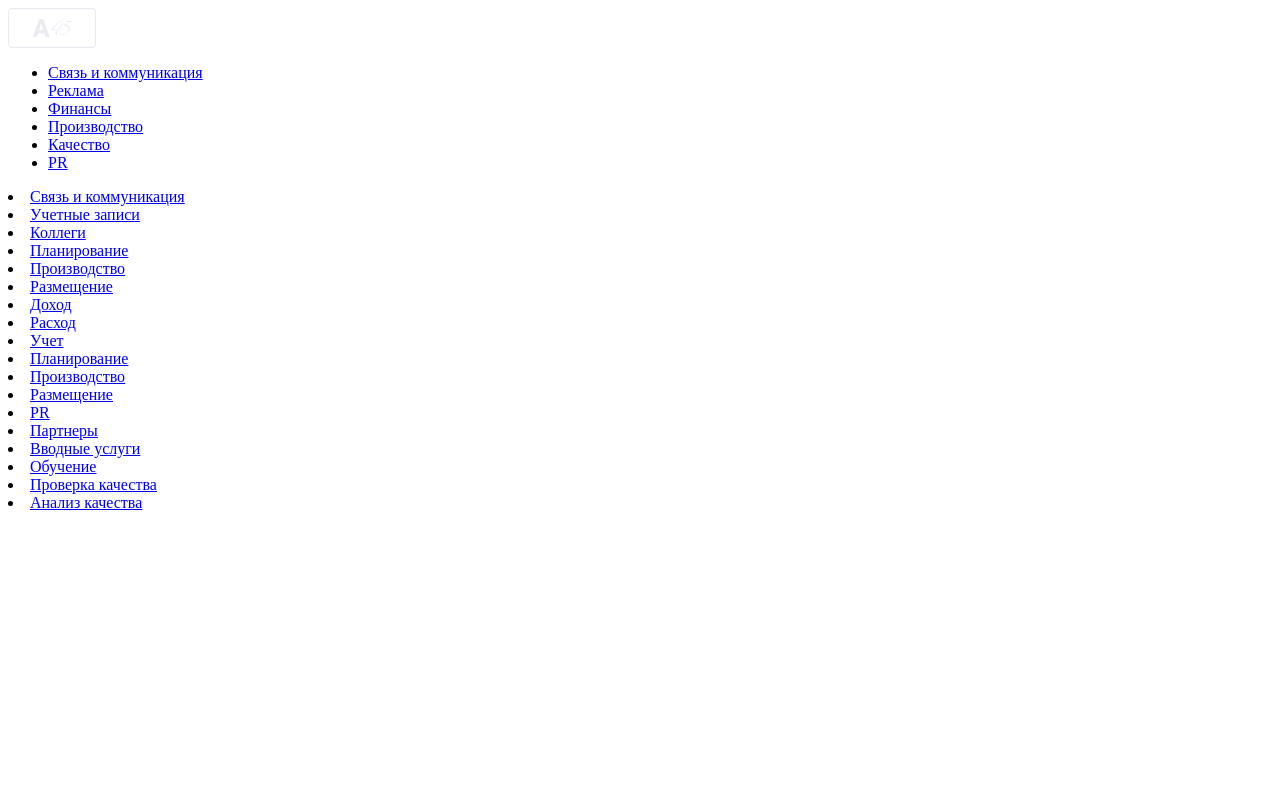
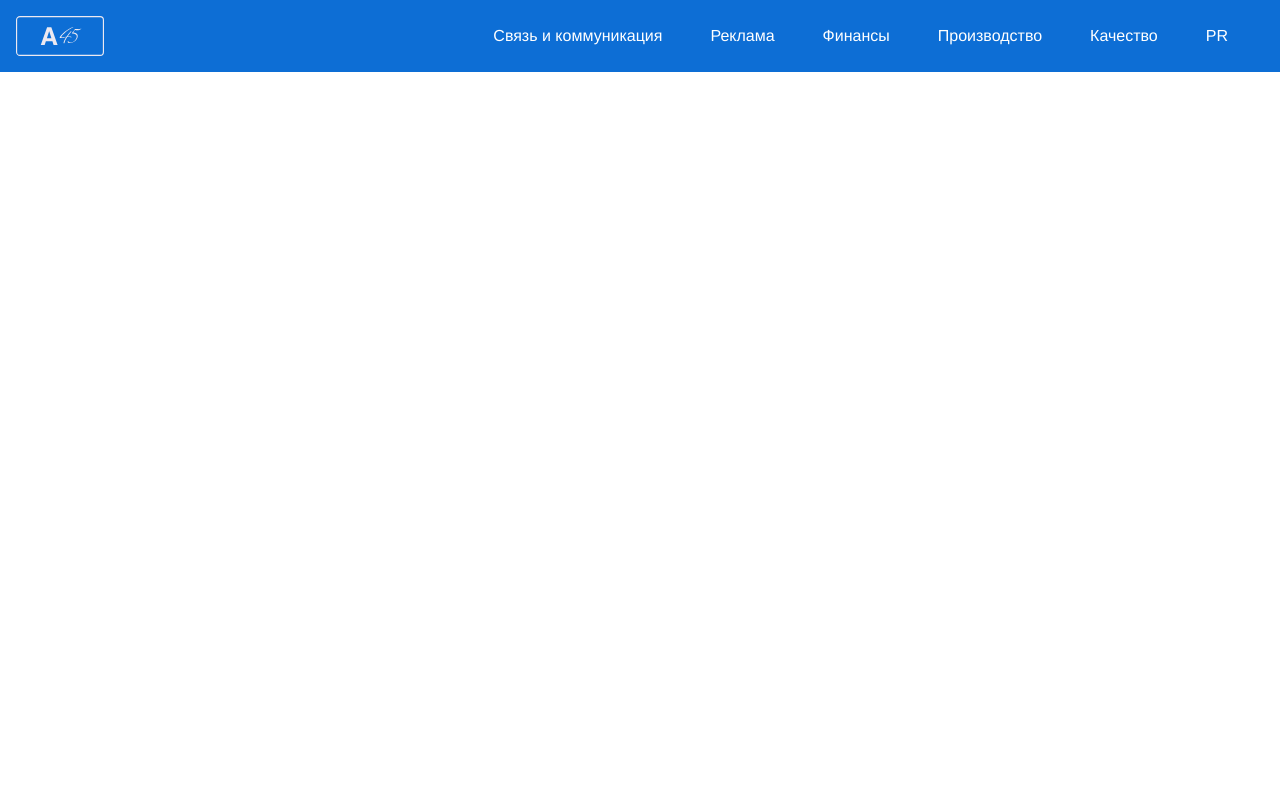
Before and after one commit to AlexErkovich/DASHBOARD, a PHP site: page /menu.php in a window 1280 px wide. Run offline with PHP 8.4, Linux system fonts and the light colour scheme.

Commit message:
21 SEPTEMBER 19.27

```diff
--- /dev/null
+++ b/css/menu.css
@@ -0,0 +1,101 @@
+/* Стили для меню */
+body {
+  margin: 0;
+  font-family: Helvetica, Arial, sans-serif;
+  font-size: 16px;
+  font-weight: 100;
+}
+
+#menu {
+  background-color: #0d6ed5;
+  color: #fff;
+  display: flex;
+  justify-content: space-between;
+  align-items: center;
+  height: fit-content;
+  padding: 0px 16px 16px;
+}
+
+#menu ul {
+  list-style: none;
+  margin: 0;
+  padding: 0;
+  display: flex;
+}
+
+#menu ul li {
+  margin-right: 24px;
+  position: relative;
+  width: fit-content;
+}
+
+#menu ul li a {
+  text-decoration: none;
+  color: #fff;
+  padding: 12px;
+}
+
+#menu ul li a:hover {
+  background-color: rgba(255, 0, 0, 0.994);
+  border-radius: 5px;
+}
+
+/* Скрыть подменю по умолчанию */
+.sub-menu {
+  display: none;
+}
+
+/* Стили для подразделов */
+.sub-menu {
+  position: absolute;
+  background-color: #0d6ed5;
+  width: fit-content;
+  top: 340%;
+  padding: 24px;
+  flex-direction: column;
+  justify-content: center;
+  left: 0;
+  z-index: 0;
+  border-radius: 8px;
+}
+
+.sub-menu li {
+  width: 100%;
+  margin: 0;
+  padding: 16px;
+  word-wrap: break-word; /* Перенос слов */
+}
+
+/* Медиа-запрос для мобильных устройств */
+@media screen and (max-width: 414px) {
+  #menu {
+    flex-direction: column;
+  }
+
+  #menu ul {
+    flex-direction: column;
+  }
+
+  #menu ul li {
+    margin-right: 0;
+    margin-bottom: 10px;
+  }
+
+  .sub-menu {
+    width: 100%;
+  }
+
+  /* Остальные стили остаются без изменений */
+
+  /* Скрыть основное меню на мобильных устройствах */
+  @media screen and (max-width: 414px) {
+    #menu ul {
+      display: none;
+    }
+
+    #menu.mobile-menu-active ul {
+      display: flex;
+      flex-direction: column;
+    }
+  }
+}
--- a/index.php
+++ b/index.php
@@ -6,7 +6,6 @@
     <meta name="viewport" content="width=device-width, initial-scale=1.0">
     <title>MY BIZNES</title>
     <link rel="stylesheet" href="css/style.css">
-
 </head>
 
 <body>
--- /dev/null
+++ b/js/script.js
@@ -0,0 +1,22 @@
+
+// Функция для переключения видимости подразделов
+function toggleSubMenu(event) {
+  var subMenu = event.target.nextElementSibling;
+  if (subMenu) {
+    subMenu.style.display =
+      subMenu.style.display === "none" || subMenu.style.display === ""
+        ? "block"
+        : "none";
+  }
+}
+
+// Добавление обработчика событий для всех ссылок
+var menuItems = document.querySelectorAll("#menu ul li a");
+menuItems.forEach(function (item) {
+  item.addEventListener("click", toggleSubMenu);
+});
+
+function toggleMobileMenu() {
+  var menu = document.querySelector("#menu ul");
+  menu.classList.toggle("mobile-menu-active");
+}
--- a/menu.php
+++ b/menu.php
@@ -1,84 +1,103 @@
-<header class="menu">
+<!DOCTYPE html>
+<html>
+
+<head>
+    <meta charset="UTF-8">
+    <meta name="viewport" content="width=device-width, initial-scale=1.0">
+    <title>Ваше меню</title>
+    <script src="js/script.js"></script>
+    <link rel="stylesheet" href="css/menu.css">
+</head>
+
+<body>
+    <?php echo
+    '<div id="menu">
+        <div id="mobile-menu" onclick="toggleMobileMenu()">
+            <div></div>
+            <div></div>
+            <div></div>
+        </div>
+        <ul>
+            <!-- Остальные пункты меню -->
+        </ul>
+    </div>
+    <div id="menu">
         <img src="img/logo.svg">
-        <nav>
-            <ul class="menu__list">
-
-
-                <li class="menu__item">
-                    <a href="#" class="menu__link" data-toggle="submenu" data-target="Connect">Связь и коммуникация</a>
+        <ul>
+            <li>
+                <a href="#">Связь и коммуникация</a>
+                <ul class="sub-menu" style="display: none;">
+                    <li><a href="#">Связь и коммуникация</a></li>
+                    <li><a href="#">Учетные записи</a></li>
+                    <li><a href="#">Коллеги</a></li>
+                </ul>
             </li>
-                <li class="menu__item">
-                    <a href="#" class="menu__link" data-toggle="submenu" data-target="Reclama">Реклама</a>
+            <li>
+                <a href="#">Реклама</a>
+                <ul class="sub-menu" style="display: none;">
+                    <li><a href="#">Планирование</a></li>
+                    <li><a href="#">Производство</a></li>
+                    <li><a href="#">Размещение</a></li>
+                </ul>
             </li>
-                <li class="menu__item">
-                    <a href="#" class="menu__link" data-toggle="submenu" data-target="Finance">Финансы</a>
+            <li>
+                <a href="#">Финансы</a>
+                <ul class="sub-menu" style="display: none;">
+                    <li><a href="#">Доход</a></li>
+                    <li><a href="#">Расход</a></li>
+                    <li><a href="#">Учет</a></li>
+                </ul>
             </li>
-                <li class="menu__item">
-                    <a href="#" class="menu__link" data-toggle="submenu" data-target="Production">Производство</a>
+            <li>
+                <a href="#">Производство</a>
+                <ul class="sub-menu" style="display: none;">
+                    <li><a href="#">Планирование</a></li>
+                    <li><a href="#">Обеспечение</a></li>
+                    <li><a href="#">Производство</a></li>
+                </ul>
             </li>
-                <li class="menu__item">
-                    <a href="#" class="menu__link" data-toggle="submenu" data-target="Qality">Качество</a>
+            <li>
+                <a href="#">Качество</a>
+                <ul class="sub-menu" style="display: none;">
+                    <li><a href="#">Обучение</a></li>
+                    <li><a href="#">Проверка качества</a></li>
+                    <li><a href="#">Анализ качества</a></li>
+                </ul>
             </li>
-                <li class="menu__item">
-                    <a href="#" class="menu__link" data-toggle="submenu" data-target="PR">PR</a>
+            <li>
+                <a href="#">PR</a>
+                <ul class="sub-menu" style="display: none;">
+                    <li><a href="#">PR</a></li>
+                    <li><a href="#">Партнеры</a></li>
+                    <li><a href="#">Вводные услуги</a></li>
+                </ul>
             </li>
-
-
         </ul>
-        </nav>
-    </header>
+    </div>
     <script>
-        function toggleSubmenu(event) {
-            event.preventDefault();
-            const targetId = event.target.getAttribute('data-target');
-            const sublist = document.getElementById(targetId);
-
-            // Получаем позицию и размеры ссылки
-            const linkRect = event.target.getBoundingClientRect();
-
-            // Устанавливаем позицию и размеры блока подменю
-            sublist.style.top = `${linkRect.bottom}px`; // Отступ от верха на высоту ссылки
-            sublist.style.left = `${linkRect.left}px`; // Позиция по горизонтали устанавливается так, чтобы блок был слева от ссылки
-
-            sublist.classList.toggle('hidden');
+        // Функция для переключения видимости подразделов
+        function toggleSubMenu(event) {
+        var subMenu = event.target.nextElementSibling;
+        if (subMenu) {
+        subMenu.style.display =
+        subMenu.style.display === "none" || subMenu.style.display === ""
+        ? "block"
+        : "none";
+        }
         }
 
-        const submenuToggles = document.querySelectorAll('[data-toggle="submenu"]');
+        // Добавление обработчика событий для всех ссылок
+        var menuItems = document.querySelectorAll("#menu ul li a");
+        menuItems.forEach(function (item) {
+        item.addEventListener("click", toggleSubMenu);
+        });
 
-        submenuToggles.forEach(toggle => {
-            toggle.addEventListener('click', toggleSubmenu);
-        });
-    </script>
+        function toggleMobileMenu() {
+        var menu = document.querySelector("#menu ul");
+        menu.classList.toggle("mobile-menu-active");
+        }
+        </script>'
+        ?>
+</body>
 
-    <div id="Connect" class="menu__sublist hidden">
-        <li class="menu__subitem"><a href="#" class="menu__sublink">Связь и коммуникация</a></li>
-        <li class="menu__subitem"><a href="#" class="menu__sublink">Учетные записи</a></li>
-        <li class="menu__subitem"><a href="#" class="menu__sublink">Коллеги</a></li>
-    </div>
-    <div id="Reclama" class="menu__sublist hidden">
-        <li class="menu__subitem"><a href="#" class="menu__sublink">Планирование</a></li>
-        <li class="menu__subitem"><a href="#" class="menu__sublink">Производство</a></li>
-        <li class="menu__subitem"><a href="#" class="menu__sublink">Размещение</a></li>
-    </div>
-    <div id="Finance" class="menu__sublist hidden">
-        <li class="menu__subitem"><a href="#" class="menu__sublink">Доход</a></li>
-        <li class="menu__subitem"><a href="#" class="menu__sublink">Расход</a></li>
-        <li class="menu__subitem"><a href="#" class="menu__sublink">Учет</a></li>
-    </div>
-
-    <div id="Production" class="menu__sublist hidden">
-        <li class="menu__subitem"><a href="#" class="menu__sublink">Планирование</a></li>
-        <li class="menu__subitem"><a href="#" class="menu__sublink">Производство</a></li>
-        <li class="menu__subitem"><a href="#" class="menu__sublink">Размещение</a></li>
-    </div>
-
-    <div id="PR" class="menu__sublist hidden">
-        <li class="menu__subitem"><a href="#" class="menu__sublink">PR</a></li>
-        <li class="menu__subitem"><a href="#" class="menu__sublink">Партнеры</a></li>
-        <li class="menu__subitem"><a href="#" class="menu__sublink">Вводные услуги</a></li>
-    </div>
-    <div id="Qality" class="menu__sublist hidden">
-        <li class="menu__subitem"><a href="#" class="menu__sublink">Обучение</a></li>
-        <li class="menu__subitem"><a href="#" class="menu__sublink">Проверка качества</a></li>
-        <li class="menu__subitem"><a href="#" class="menu__sublink">Анализ качества</a></li>
-    </div>
+</html>
--- a/todo.php
+++ b/todo.php
@@ -4,12 +4,11 @@
 <head>
     <meta charset="UTF-8">
     <meta name="viewport" content="width=device-width, initial-scale=1.0">
-    <link rel="stylesheet" href="css/style.css">
-    <link rel="stylesheet" href="todo.css">
+    <link rel="stylesheet" href="css/todo.css">
 </head>
 
 <body>
-    <?php include('header.php'); ?>
+    <?php include('menu.php'); ?>
     <div class="title-page">
         <h1>Связь и коммуникация</h1>
         <div class="section__main">
```
Also changed, not shown: css/todo.css (renamed from todo.css), js/graf.js (renamed from scripts.js). Lines whose indentation alone changed are shown as unchanged.
